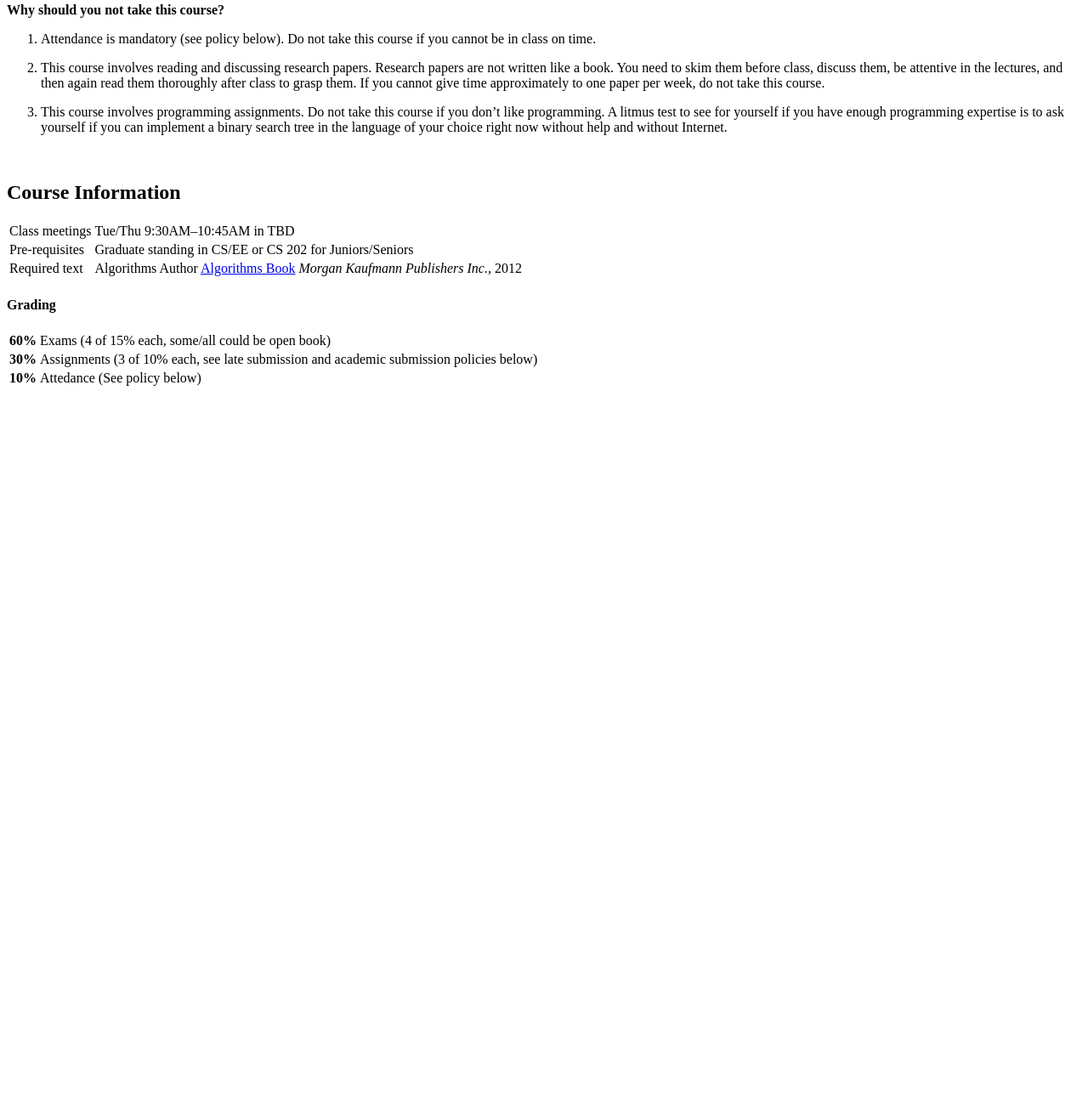
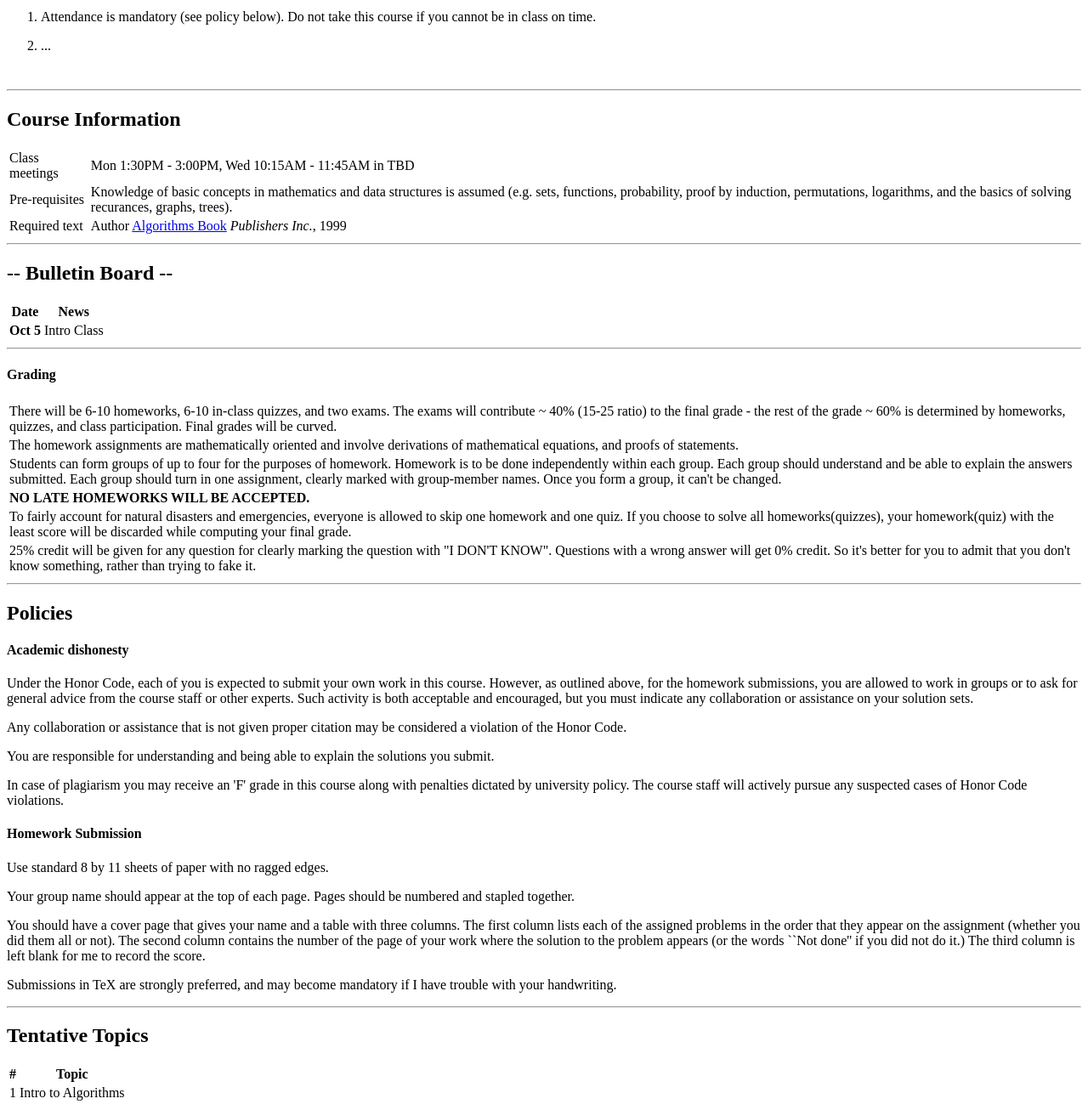
Before and after one commit to ITUAlgo/ITUAlgo.github.io, a plain HTML site: page index.html in a window 1280 px wide. Shown: the part 291-1597 px from the top of the page at 85% size. Before the commit the page ends 800 px from the top, so only its background shows below. Drawn offline with Linux system fonts and the light colour scheme.

Commit message:
initialization completed

```diff
--- a/index.html
+++ b/index.html
@@ -1,34 +1,64 @@
 <div>
 <h1>Design and Analysis of Algorithms <small>Fall 2015 offering at ITU as CS XYZ </small></h1>
 </div>
+
+<hr>
+
+
 <div>
-	<p>This course is an under-graduate level introduction to Algorithms with a focus on software challenges. We will cover multicore architectures, memory models, transactional memory, locking schemes, concurrent data structures, multicore programming languages, debugging including race detection and model checking, and performance analysis and optimizations.</p>
+	<!-- <img style="width:100%;margin-bottom:5px" src="./images/mp.jpg"> -->
+	<div>
+		<div>
+			<div>
+				<a href="http://itu.edu.pk/faculty-itu/muddasir-shabbir/">Dr Mudassir Shabbir</a>, Instructor
+			</div>
+		</div>
+		<table>
+			<tbody>
+				<tr>
+					<td>Email:</td>
+					<td><a href="mailto:mudassir.shabbir@itu.edu.pk">mudassir.shabbir@itu.edu.pk</a></td>
+				</tr>
+				<tr>
+					<td>Office Hours:</td>
+					<td><p>Tue 2:00-3:00 PM and/or By appointment.</p></td>
+				</tr>
+			</tbody>
+		</table>
+	</div>
+</div>
+
+<hr>
+
+<div>
+	<p>This course is an under-graduate level introduction to Algorithms with a focus on software challenges.
+	</p>
 	<p><strong>Why should you take this course?</strong></p>
-	<p>Sequential software scales linearly with speed of a single core. It is as if hardware designers are limiting software speed. But due to heat generated by fast cores, chip designers have now hit a wall trying to speed up cores. The only way forward for them is to make the speed a little slow and increase the number of cores. There is no heat wall here. They can design as many cores as they want with corresponding reduction in speed. But now the limiting factor is software and the pressure is on software designers to parallelize their implementations so that hardware designers can introduce more cores. This has made it inevitable for software designers to leave the comfortable and simple to understand world of sequential software and understand the complexities of multicore systems where architectural details don’t remain hidden (e.g. memory models and cache coherence), where bugs often don’t reproduce with the same inputs, and where performance sometimes decreases on multiple cores and sometimes increase beyond what is mathematically possible (super-linear speedup). You should take this course if you want to pursue a career in software design and development or if you want to research in architecture, operating systems, software reliability, program analysis, or programming languages.</p><p><strong>Why should you not take this course?</strong></p>
+	<p>Everyone should learn Algorithms :D</p>
+	<p><strong>Why should you not take this course?</strong></p>
 	<ol>
 		<li>
 			<p>Attendance is mandatory (see policy below). Do not take this course if you cannot be in class on time.
 			</p>
 		</li>
 		<li>
-			<p>This course involves reading and discussing research papers. Research papers are not written like a book. You need to skim them before class, discuss them, be attentive in the lectures, and then again read them thoroughly after class to grasp them. If you cannot give time approximately to one paper per week, do not take this course.
-			</p>
-		</li>
-		<li>
-			<p>This course involves programming assignments. Do not take this course if you don’t like programming. A litmus test to see for yourself if you have enough programming expertise is to ask yourself if you can implement a binary search tree in the language of your choice right now without help and without Internet.
+			<p>
+				...
 			</p>
 		</li>
 	</ol>
 	<br>
 </div>
 
+<hr>
+
 <h2>Course Information</h2>
 <div class="row"><table class="table"><tbody>
 	<tr>
-		<td class="text-nowrap">
+		<td>
 			Class meetings</td>
 			<td>
-				<p>Tue/Thu 9:30AM–10:45AM in TBD
+				<p>Mon 1:30PM - 3:00PM, Wed 10:15AM - 11:45AM in TBD
 				</p>
 			</td>
 		</tr>
@@ -37,7 +67,7 @@
 				Pre-requisites
 			</td>
 			<td>
-				<p>Graduate standing in CS/EE or CS 202 for Juniors/Seniors
+				<p>Knowledge of basic concepts in mathematics and data structures is assumed (e.g. sets, functions, probability, proof by induction, permutations, logarithms, and the basics of solving recurances, graphs, trees).
 				</p>
 			</td>
 		</tr>
@@ -46,29 +76,105 @@
 				Required text
 			</td>
 			<td>
-				<p>Algorithms Author
+				<p>Author
 					<a href="http://www.google.com">Algorithms Book</a>
-					<em>Morgan Kaufmann Publishers Inc.</em>, 2012
+					<em>Publishers Inc.</em>, 1999
 				</p>
 			</td>
 		</tr>
 	</tbody>
 </table></div>
-<div class="col-md-4"><div class="alert alert-info">
-	<h4>Grading</h4><table class="table table-condensed">
+
+<hr>
+
+<h2> -- Bulletin Board -- </h2>
+<table class="table">
+	<thead>
+		<tr>
+			<th>Date</th>
+			<th>News</th>
+		</tr>
+	</thead>
+	<tbody>
+		<tr id="myrow1" style="border-top:2px solid #ddd">
+			<td><strong>Oct 5</strong></td>
+			<td><p>Intro Class</p><h4></h4></td><td></td>
+		</tr>
+	</tbody>
+</table>
+
+<hr>
+
+<div>
+	<h4>Grading</h4><table class="table">
 	<tbody>
 		<tr>
-			<td><strong>60%</strong></td>
-			<td>Exams (4 of 15% each, some/all could be open book)</td>
+			<td>There will be 6-10 homeworks, 6-10 in-class quizzes, and two exams. The exams will contribute ~ 40% (15-25 ratio) to the final grade - the rest of the grade ~ 60% is determined by homeworks, quizzes, and class participation. Final grades will be curved.</p></td>
 		</tr>
 		<tr>
-			<td><strong>30%</strong></td><td>
-			Assignments (3 of 10% each, see late submission and academic submission policies below)</td>
+			<td>The homework assignments are mathematically oriented and involve derivations of mathematical equations, and proofs of statements.</p></td>
 		</tr>
 		<tr>
-			<td><strong>10%</strong></td><td>Attedance (See policy below)</td>
+			<td>Students can form groups of up to four for the purposes of homework. Homework is to be done independently within each group. Each group should understand and be able to explain the answers submitted. Each group should turn in one assignment, clearly marked with group-member names. Once you form a group, it can't be changed.</p></td>
+		</tr>
+		<tr>
+			<td><strong>NO LATE HOMEWORKS WILL BE ACCEPTED.</strong></p></td>
+		</tr>
+		<tr>
+			<td>To fairly account for natural disasters and emergencies, everyone is allowed to skip one homework and one quiz. If you choose to solve all homeworks(quizzes), your homework(quiz) with the least score will be discarded while computing your final grade.</p></td>
+		</tr>
+		<tr>
+			<td>25% credit will be given for any question for clearly marking the question with "I DON'T KNOW". Questions with a wrong answer will get 0% credit. So it's better for you to admit that you don't know something, rather than trying to fake it.</p></td>
 		</tr>
 	</tbody>
 </table></div>
 
 </div></div>
+
+<hr>
+
+
+<h2>Policies</h2>
+<div>
+	<div>
+		<h4><p>Academic dishonesty</p></h4>
+		<div>
+			<p>Under the Honor Code, each of you is expected to submit your own work in this course. However, as outlined above, for the homework submissions, you are allowed to work in groups or to ask for general advice from the course staff or other experts. Such activity is both acceptable and encouraged, but you must indicate any collaboration or assistance on your solution sets.</p>
+			<p>Any collaboration or assistance that is not given proper citation may be considered a violation of the Honor Code.</p>
+			<p>You are responsible for understanding and being able to explain the solutions you submit.</p>
+			<p>In case of plagiarism you may receive an 'F' grade in this course along with penalties dictated by university policy. The course staff will actively pursue any suspected cases of Honor Code violations.</p>
+		</div>
+	</div>
+</div>
+
+<div>
+	<div>
+		<h4><p>Homework Submission</p></h4>
+		<div>
+			<p>Use standard 8 by 11 sheets of paper with no ragged edges.</p>
+			<p>Your group name should appear at the top of each page. Pages should be numbered and stapled together.</p>
+			<p>You should have a cover page that gives your name and a table with three columns. The first column lists each of the assigned problems in the order that they appear on the assignment (whether you did them all or not). The second column contains the number of the page of your work where the solution to the problem appears (or the words ``Not done'' if you did not do it.) The third column is left blank for me to record the score.</p>
+			<p>Submissions in TeX are strongly preferred, and may become mandatory if I have trouble with your handwriting.</p>
+		</div>
+	</div>
+</div>
+
+</div></div>
+
+<hr>
+
+<h2>Tentative Topics</h2>
+<table class="table">
+	<thead>
+		<tr>
+			<th>#</th>
+			<th>Topic</th>
+		</tr>
+	</thead>
+	<tbody>
+		<tr id="myrow1" style="border-top:2px solid #ddd">
+			<td>1</td>
+			<td><p>Intro to Algorithms</p><h4></h4></td><td></td>
+		</tr>
+	</tbody>
+</table>
```
Also changed, not shown: images/mp.jpg (added).
